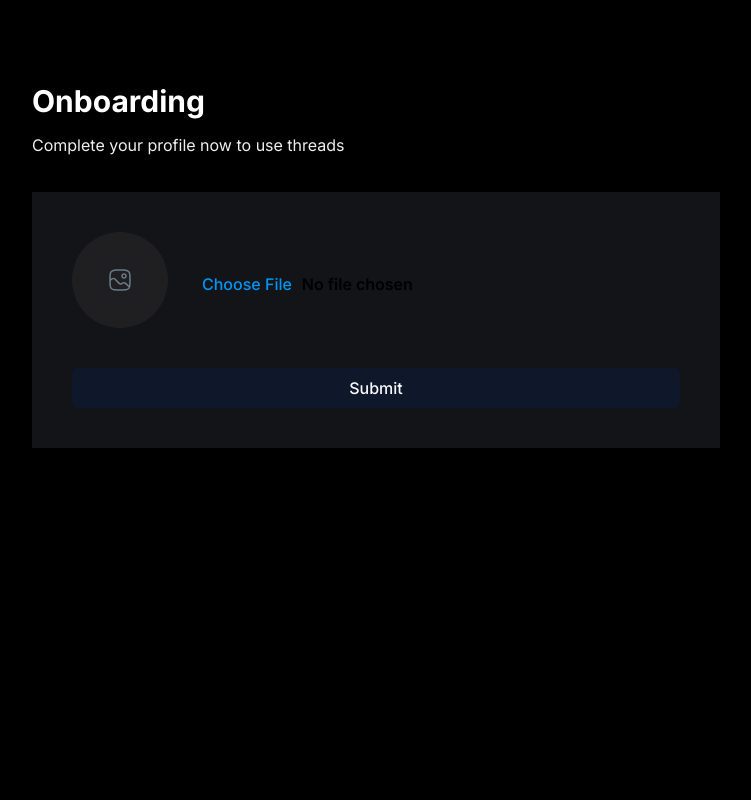
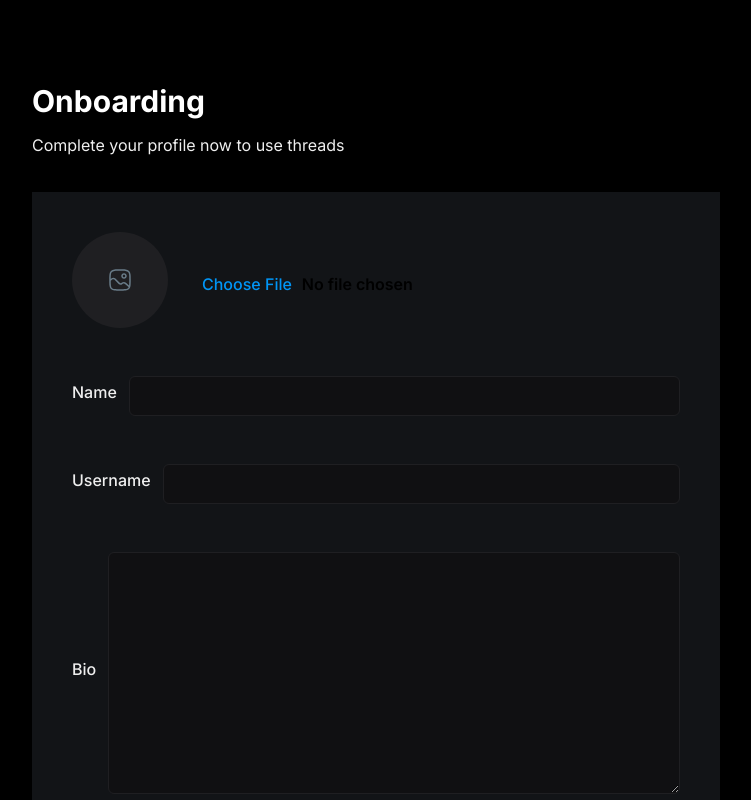
Before and after one commit to Khue-Thor/threads__profject, a Next.js app: page /onboarding in a window 1280 px wide. Shown: the top 800 px of the page, without its empty margins (264-1015 px from the left). Built offline with nearby package versions, Linux system fonts and the light colour scheme; no server answers.

Commit message:
feat:  account profile form

```diff
--- a/app/(auth)/layout.tsx
+++ b/app/(auth)/layout.tsx
@@ -1,6 +1,6 @@
 import { ClerkProvider } from "@clerk/nextjs";
 import { Inter } from "next/font/google";
-
+import { dark } from "@clerk/themes";
 import "../globals.css";
 
 export const metadata = {
@@ -16,8 +16,9 @@
   children: React.ReactNode
 }) {
   return (
-    <ClerkProvider
-    >
+    <ClerkProvider appearance={{
+      baseTheme: dark,
+    }}>
       <html lang="en">
         <body className={`${inter.className} bg-dark-1`}>
           {children}
--- a/components/forms/AccountProfile.tsx
+++ b/components/forms/AccountProfile.tsx
@@ -18,6 +18,7 @@
 import * as z from "zod"
 import Image from "next/image";
 import { ChangeEvent } from "react";
+import { Textarea } from "../ui/textarea";
 
 interface Props {
   user: {
@@ -49,7 +50,7 @@
     console.log(values)
   }
 
-  const handleImage = (e: ChangeEvent, fieldChange: ( value: string) => void) => {
+  const handleImage = (e: ChangeEvent, fieldChange: (value: string) => void) => {
     e.preventDefault();
   }
 
@@ -74,7 +75,49 @@
             </FormItem>
           )}
         />
-        <Button type="submit">Submit</Button>
+        <FormField
+          control={form.control}
+          name="name"
+          render={({ field }) => (
+            <FormItem className="flex items-center gap-3 w-full">
+              <FormLabel className="text-base-semibold text-light-2">
+                Name
+              </FormLabel>
+              <FormControl className="flex-1 text-base-semibold ut-text-gray-200">
+                <Input type="text" className="account-form_input" onChange={(e) => handleImage(e, field.onChange)} />
+              </FormControl>
+            </FormItem>
+          )}
+        />
+        <FormField
+          control={form.control}
+          name="username"
+          render={({ field }) => (
+            <FormItem className="flex items-center gap-3 w-full">
+              <FormLabel className="text-base-semibold text-light-2">
+                Username
+              </FormLabel>
+              <FormControl className="flex-1 text-base-semibold ut-text-gray-200">
+                <Input type="text" className="account-form_input" onChange={(e) => handleImage(e, field.onChange)} />
+              </FormControl>
+            </FormItem>
+          )}
+        />
+        <FormField
+          control={form.control}
+          name="bio"
+          render={({ field }) => (
+            <FormItem className="flex items-center gap-3 w-full">
+              <FormLabel className="text-base-semibold text-light-2">
+                Bio
+              </FormLabel>
+              <FormControl className="flex-1 text-base-semibold ut-text-gray-200">
+                <Textarea rows={10} className="account-form_input no-focus" {...field}/>
+              </FormControl>
+            </FormItem>
+          )}
+        />
+        <Button type="submit" className="bg-primary-500">Submit</Button>
       </form>
     </Form>
   )
--- /dev/null
+++ b/components/ui/textarea.tsx
@@ -0,0 +1,24 @@
+import * as React from "react"
+
+import { cn } from "@/lib/utils"
+
+export interface TextareaProps
+  extends React.TextareaHTMLAttributes<HTMLTextAreaElement> {}
+
+const Textarea = React.forwardRef<HTMLTextAreaElement, TextareaProps>(
+  ({ className, ...props }, ref) => {
+    return (
+      <textarea
+        className={cn(
+          "flex min-h-[80px] w-full rounded-md border border-slate-200 border-slate-200 bg-white px-3 py-2 text-sm ring-offset-white placeholder:text-slate-500 focus-visible:outline-none focus-visible:ring-2 focus-visible:ring-slate-950 focus-visible:ring-offset-2 disabled:cursor-not-allowed disabled:opacity-50 dark:border-slate-800 dark:border-slate-800 dark:bg-slate-950 dark:ring-offset-slate-950 dark:placeholder:text-slate-400 dark:focus-visible:ring-slate-300",
+          className
+        )}
+        ref={ref}
+        {...props}
+      />
+    )
+  }
+)
+Textarea.displayName = "Textarea"
+
+export { Textarea }
```
